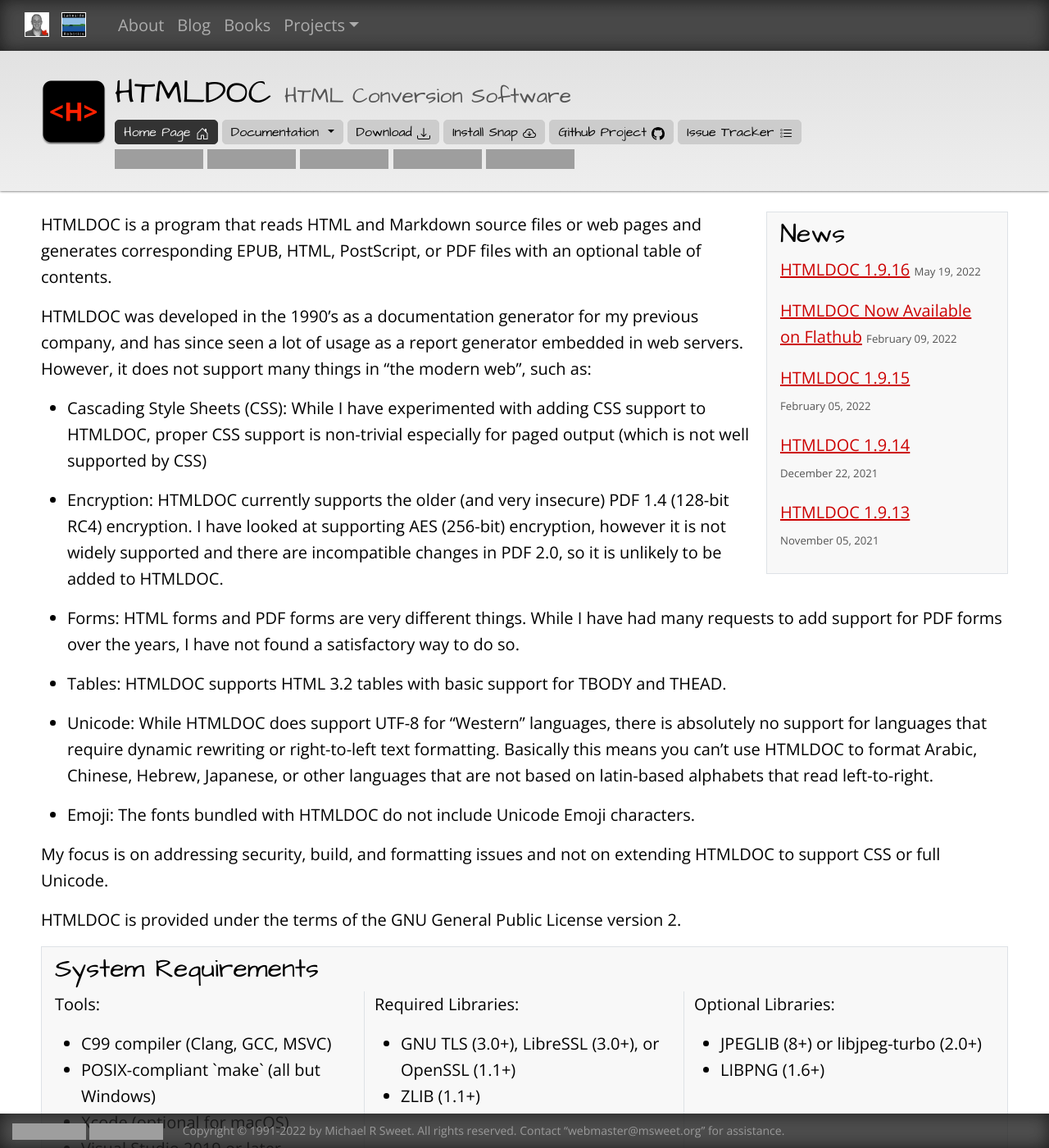
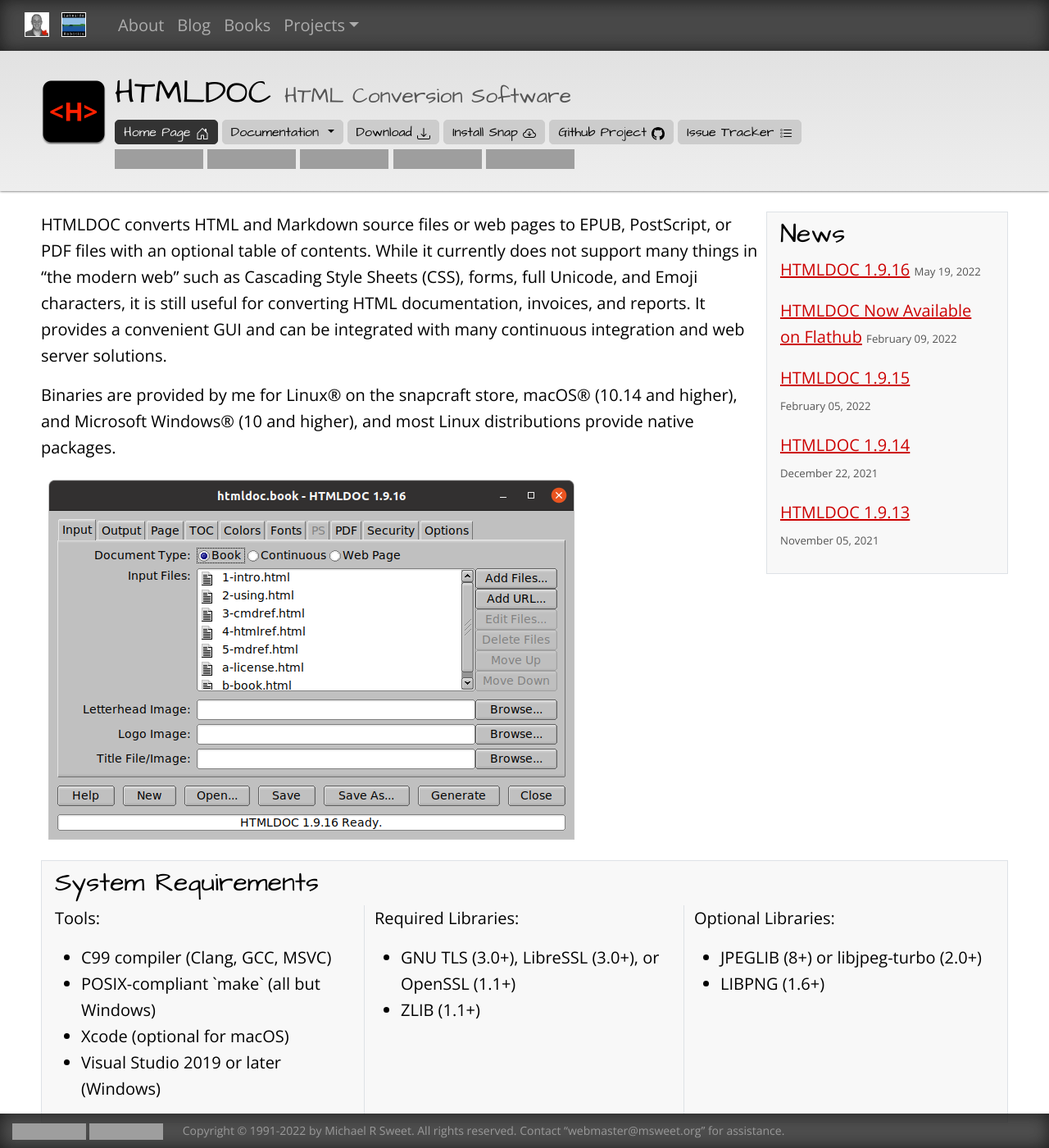
Before and after one commit to michaelrsweet/michaelrsweet.github.com, a Jekyll site: the page built from htmldoc/index.md, in a window 1280 px wide and 1400 px high, cut to the strip 0-1400 px from the top of the window. Shown: the whole strip at 82% size. Built offline with Jekyll 4.4.1, drawn with Linux system fonts in a browser that asks for light colours; grey boxes are pictures that could not be loaded.

Commit message:
Update HTMLDOC and RasterView to include screenshots.

```diff
--- a/htmldoc/index.md
+++ b/htmldoc/index.md
@@ -16,42 +16,12 @@
 platforms: Linux | macOS | Unix | Windows
 ---
 
-HTMLDOC is a program that reads HTML and Markdown source files or web pages and
-generates corresponding EPUB, HTML, PostScript, or PDF files with an optional
-table of contents.
+HTMLDOC converts HTML and Markdown source files or web pages to EPUB, PostScript, or PDF files with an optional table of contents. While it currently does not support many things in "the modern web" such as Cascading Style Sheets (CSS), forms, full Unicode, and Emoji characters, it is still useful for converting HTML documentation, invoices, and reports. It provides a convenient GUI and can be integrated with many continuous integration and web server solutions.
 
-HTMLDOC was developed in the 1990's as a documentation generator for my previous
-company, and has since seen a lot of usage as a report generator embedded in web
-servers.  However, it does not support many things in "the modern web", such as:
+Binaries are provided by me for Linux® on the snapcraft store, macOS® (10.14 and higher), and Microsoft Windows® (10 and higher), and most Linux distributions provide native packages.
 
-- Cascading Style Sheets (CSS): While I have experimented with adding CSS
-  support to HTMLDOC, proper CSS support is non-trivial especially for paged
-  output (which is not well supported by CSS)
+![HTMLDOC Screenshot](htmldoc-ubuntu.png)
 
-- Encryption: HTMLDOC currently supports the older (and very insecure) PDF 1.4
-  (128-bit RC4) encryption.  I have looked at supporting AES (256-bit)
-  encryption, however it is not widely supported and there are incompatible
-  changes in PDF 2.0, so it is unlikely to be added to HTMLDOC.
-
-- Forms: HTML forms and PDF forms are very different things.  While I have had
-  many requests to add support for PDF forms over the years, I have not found a
-  satisfactory way to do so.
-
-- Tables: HTMLDOC supports HTML 3.2 tables with basic support for TBODY and
-  THEAD.
-
-- Unicode: While HTMLDOC does support UTF-8 for "Western" languages, there is
-  absolutely no support for languages that require dynamic rewriting or
-  right-to-left text formatting.  Basically this means you can't use HTMLDOC
-  to format Arabic, Chinese, Hebrew, Japanese, or other languages that are not
-  based on latin-based alphabets that read left-to-right.
-
-- Emoji: The fonts bundled with HTMLDOC do not include Unicode Emoji characters.
-
-My focus is on addressing security, build, and formatting issues and not on
-extending HTMLDOC to support CSS or full Unicode.
-
-HTMLDOC is provided under the terms of the GNU General Public License version 2.
 
 <div class="border bg20 px-3 py-2">
   <h2>System Requirements</h2>
```
Also changed, not shown: rasterview/index.md (+2 -0 lines), htmldoc/htmldoc-ubuntu.png, rasterview/rasterview-screenshot.jpg (deleted), rasterview/rasterview-screenshot.png (deleted), rasterview/rasterview-ubuntu.png (added).
